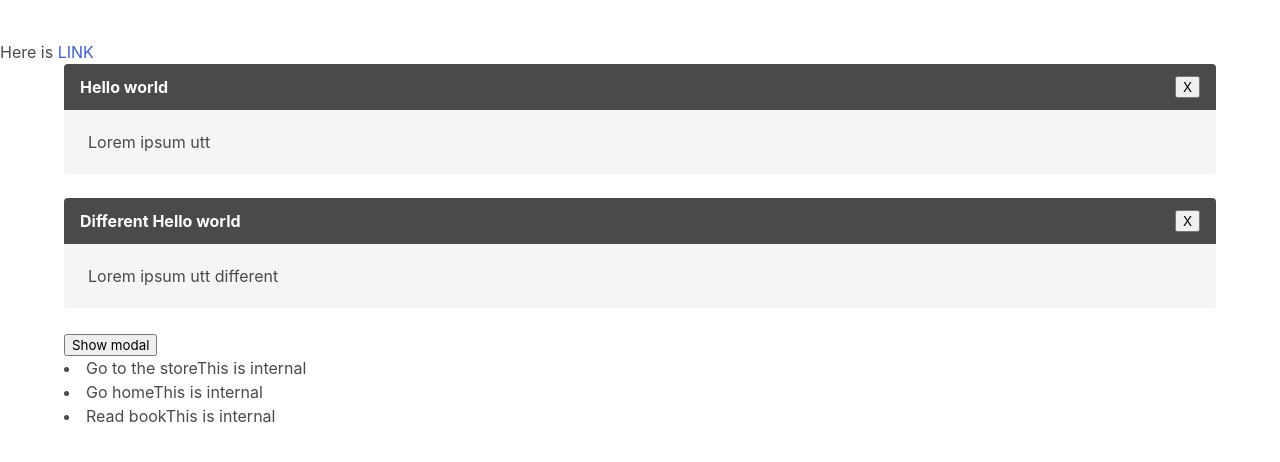
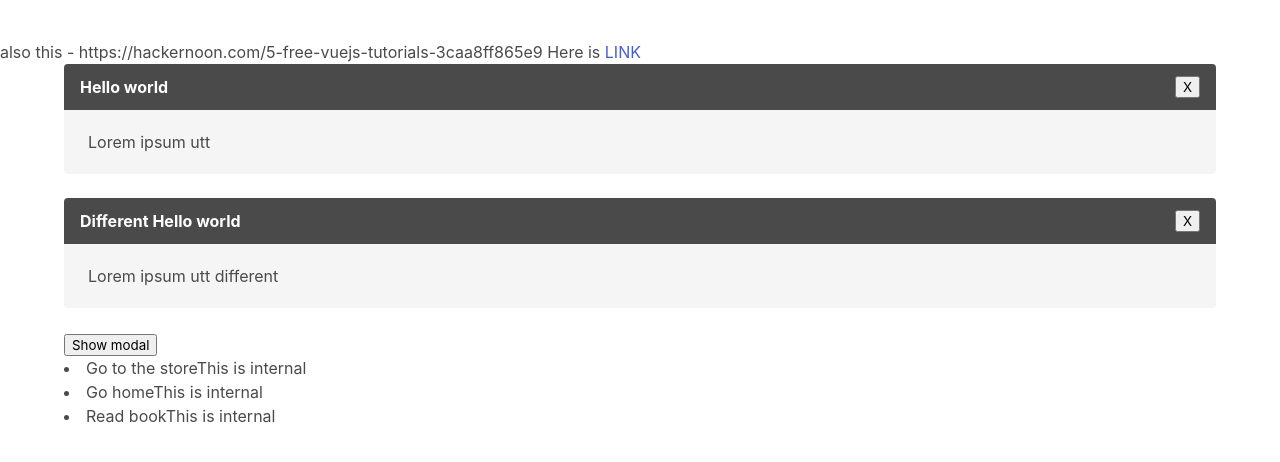
Before and after one commit to knospina/vue2, a plain HTML site: page index.html in a window 1280 px wide. Drawn offline with nearby package versions, Linux system fonts and the light colour scheme.

Commit message:
Adding one more resource link

```diff
--- a/index.html
+++ b/index.html
@@ -16,7 +16,7 @@
 <body>
 
     <p>
-        Here is <a href="https://laracasts.com/series/learn-vue-2-step-by-step/episodes/11?autoplay=true">LINK</a>
+        <span>also this - https://hackernoon.com/5-free-vuejs-tutorials-3caa8ff865e9</span> Here is <a href="https://laracasts.com/series/learn-vue-2-step-by-step/episodes/11?autoplay=true">LINK</a>
     </p>
 
     <div id="root" class="container">
```
